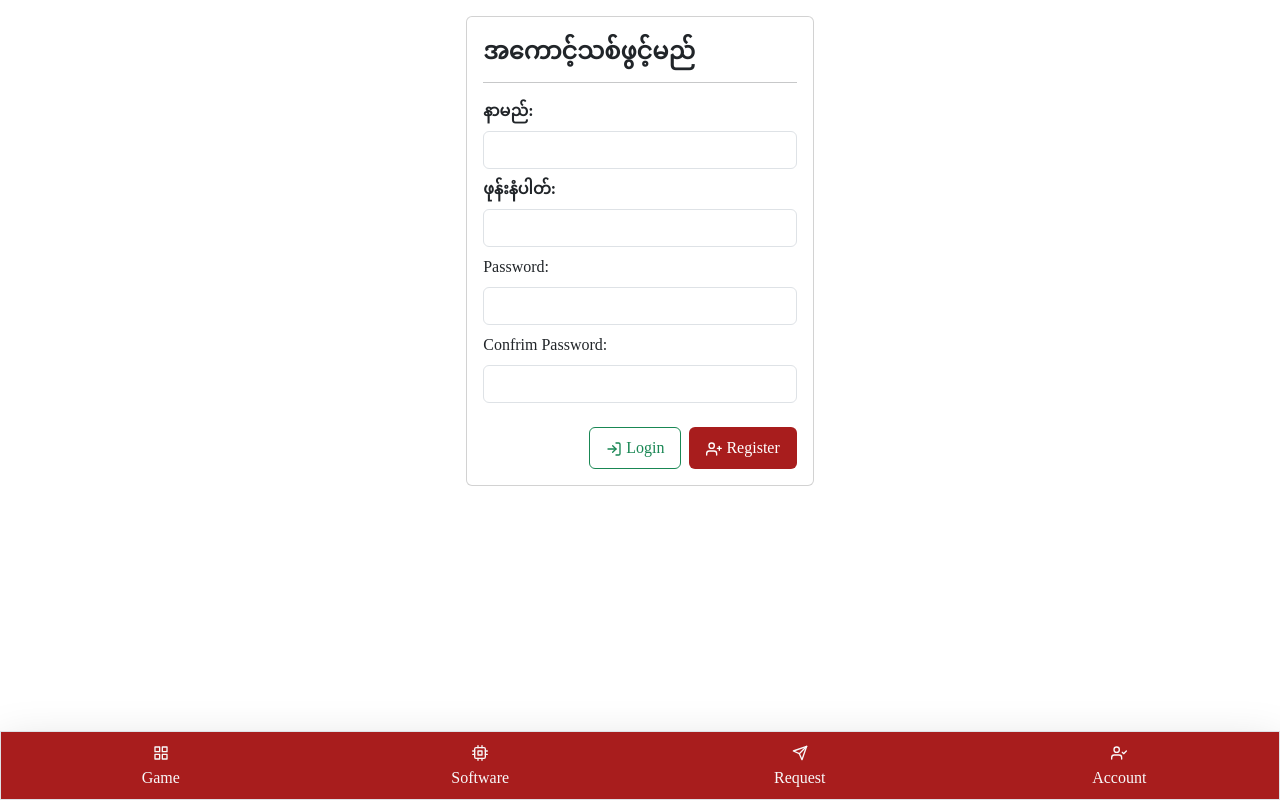
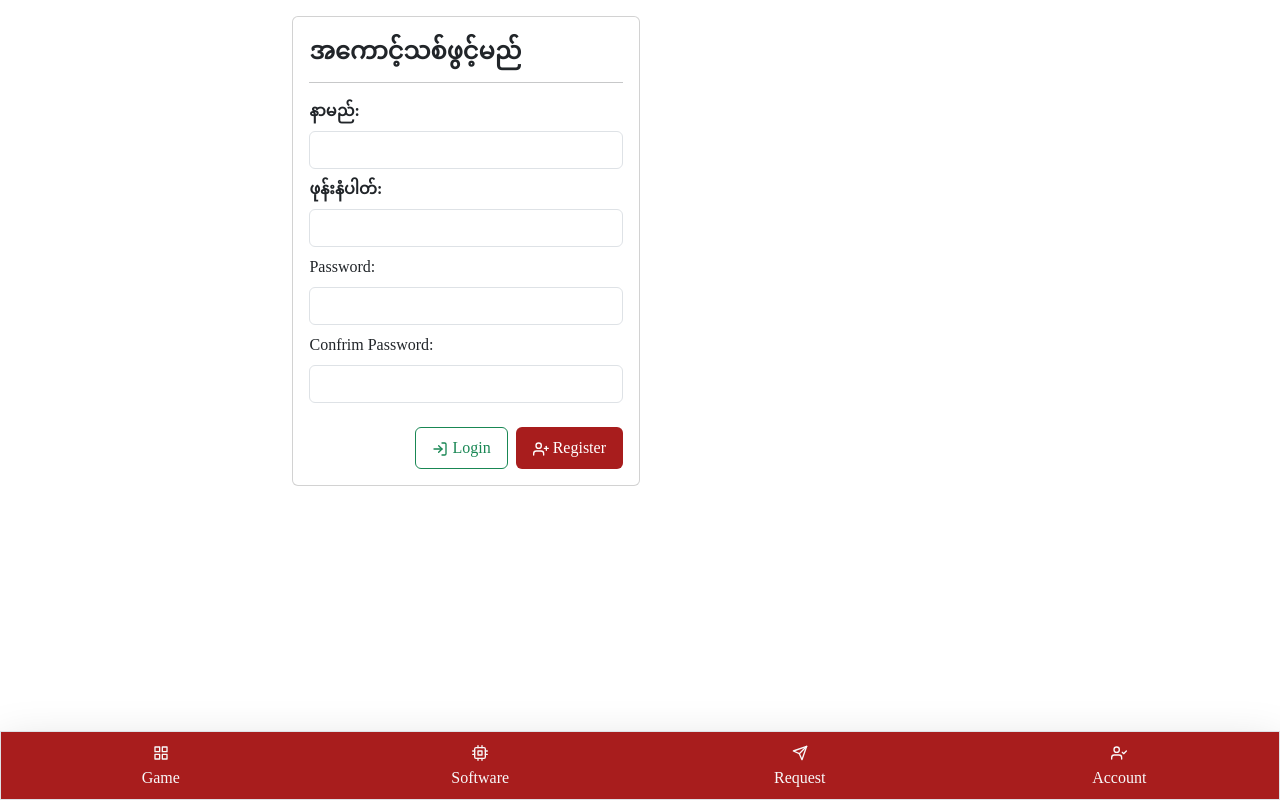
Before and after one commit to aunghtetchun/React-Redux-Vite-MGMM, a React (Vite) app: page /user/register in a window 1280 px wide. Built offline with nearby package versions, Linux system fonts and the light colour scheme; a web font is replaced by a local one.

Commit message:
slide left right changes

```diff
--- a/src/index.css
+++ b/src/index.css
@@ -39,7 +39,7 @@ a{
     background-color: lightseagreen !important;
 }
 .min_height{
-    min-height: 80vh !important;
+    min-height: 85vh !important;
 }
 .max_height{
     max-height: 80vh !important;
--- a/src/pages/auth/RegisterUser.jsx
+++ b/src/pages/auth/RegisterUser.jsx
@@ -1,5 +1,6 @@
 // src/components/Register.js
 import React, { useContext, useState } from "react";
+import { useRef } from "react";
 import { useEffect } from "react";
 import { FiLogIn, FiUserPlus } from "react-icons/fi";
 import { Link, useNavigate } from "react-router-dom";
@@ -23,8 +24,29 @@ const RegisterUser = () => {
       navigate("/profile");
     }
   }, [isLoggedIn, navigate]);
+  const touchStartX = useRef(0);
+  const handleTouchStart = (event) => {
+    touchStartX.current = event.touches[0].clientX;
+  };
 
+  const handleTouchMove = (event) => {
+    const touchX = event.touches[0].clientX;
+    const deltaX = touchX - touchStartX.current;
+
+    // Determine the threshold for considering it a left slide (you can adjust this value)
+    const threshold = 50;
+
+    if (deltaX > threshold) {
+      console.log("Sliding left");
+      navigate('/request')
+    }
+  };
   return (
+    <div
+    onTouchStart={handleTouchStart}
+    onTouchMove={handleTouchMove}
+    className="col-12 px-0 min_height">
+
     <div className="col-12 col-md-6 mt-3 p-0 card">
 
       <div className="card-body">
@@ -93,6 +115,8 @@ const RegisterUser = () => {
       </div>
 
     </div>
+    </div>
+
   );
 };
 export default RegisterUser;
```
